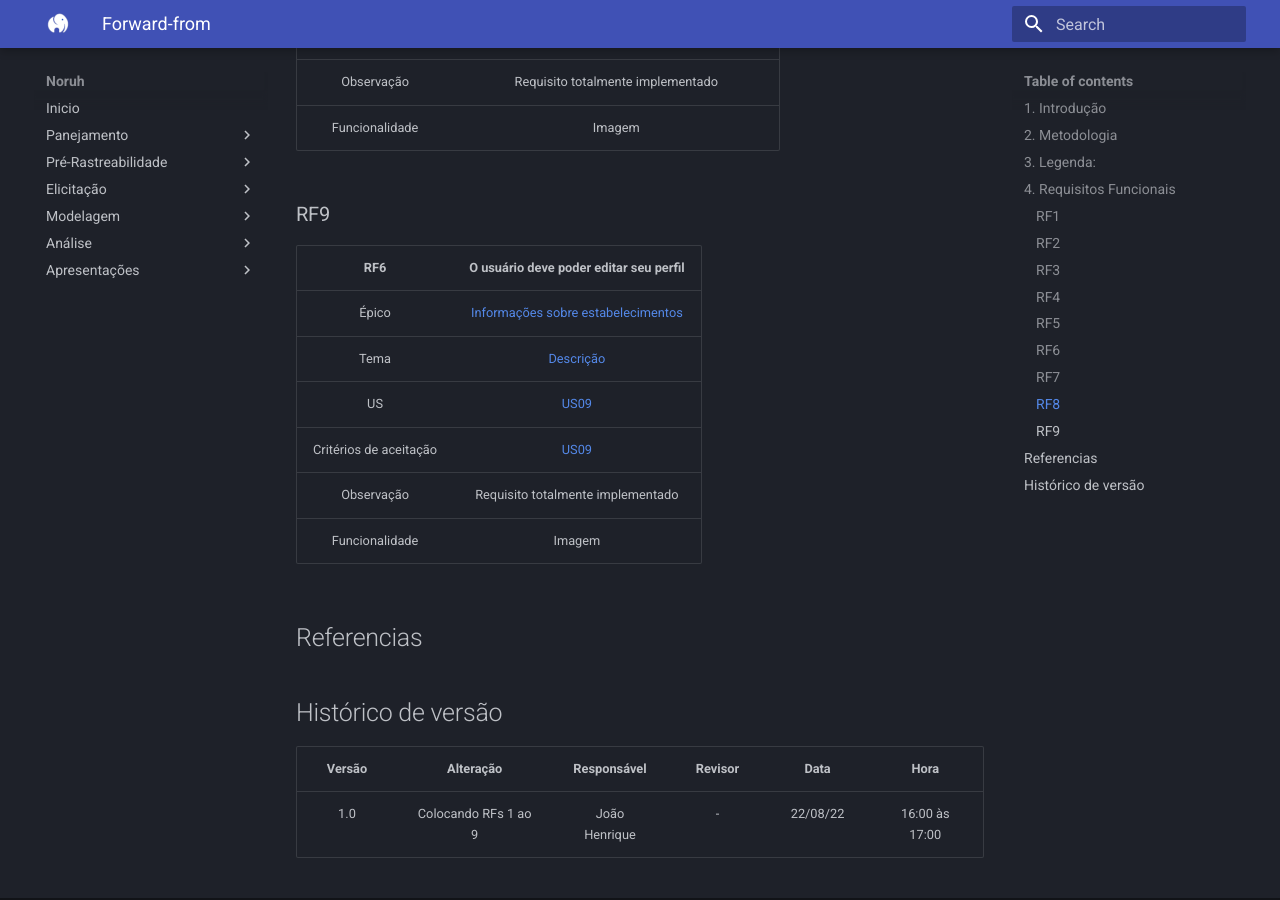
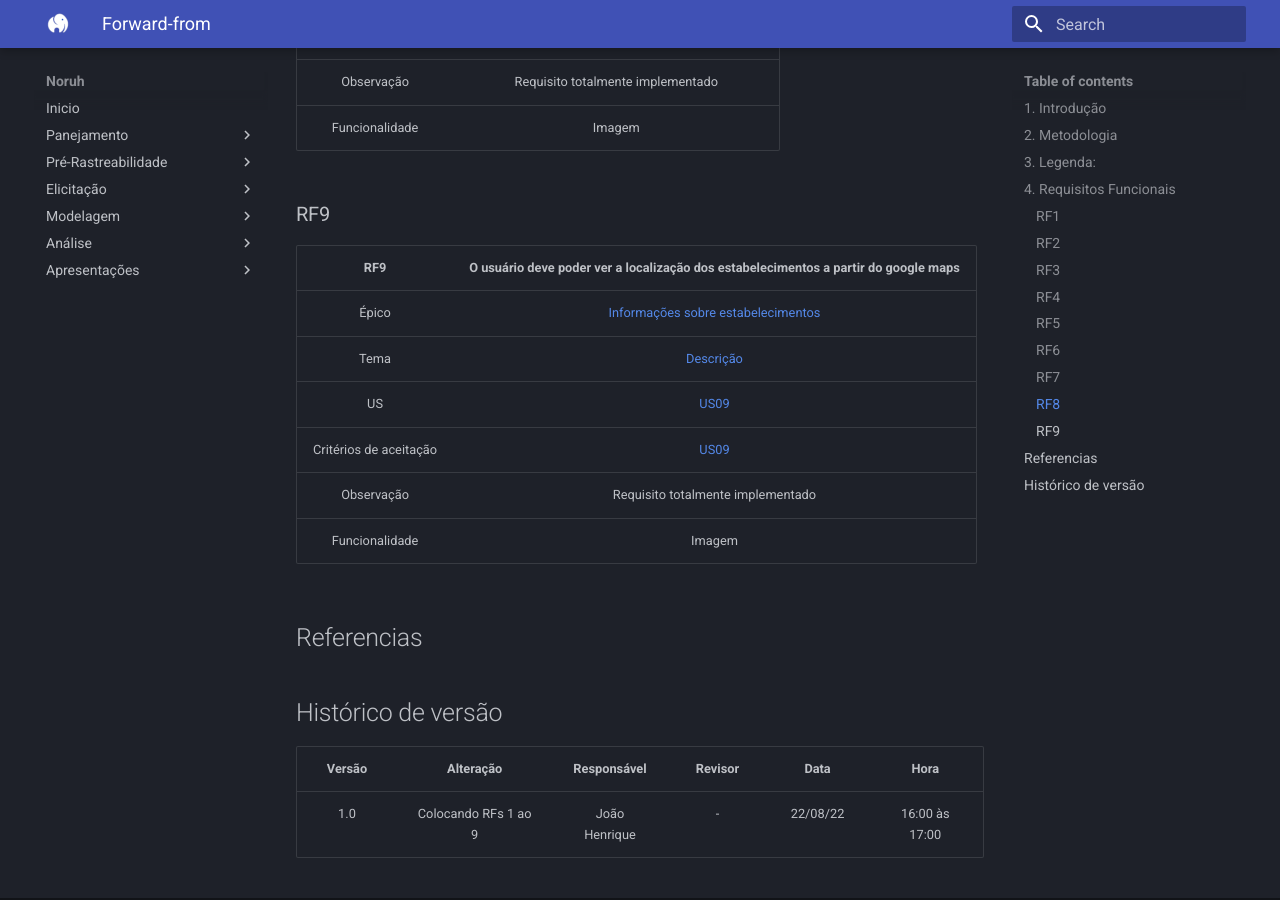
Before and after one commit to Thiab394/2022.1-Noruh, an MkDocs documentation site: the page built from docs/pos-rastreabilidade/forward-from.md, in a window 1280 px wide and 900 px high, scrolled down 3971 px. Built offline with MkDocs 1.6.1 and Material for MkDocs 9.7.7, drawn with Linux system fonts in a browser that asks for light colours.

Commit message:
Update forward-from.md

```diff
--- a/docs/pos-rastreabilidade/forward-from.md
+++ b/docs/pos-rastreabilidade/forward-from.md
@@ -110,7 +110,7 @@
 
 ### RF9
 
-|RF6|O usuário deve poder editar seu perfil|
+|RF9|O usuário deve poder ver a localização dos estabelecimentos a partir do google maps|
 |:--:|:----------------------------------:|
 |Épico|[Informações sobre estabelecimentos](https://requisitos-de-software.github.io/2022.1-Noruh/modelagem/backlog/#43-epico-informacoes-sobre-estabelecimentos)|
 |Tema|[Descrição](https://requisitos-de-software.github.io/2022.1-Noruh/modelagem/backlog/#43-epico-informacoes-sobre-estabelecimentos)|
```
